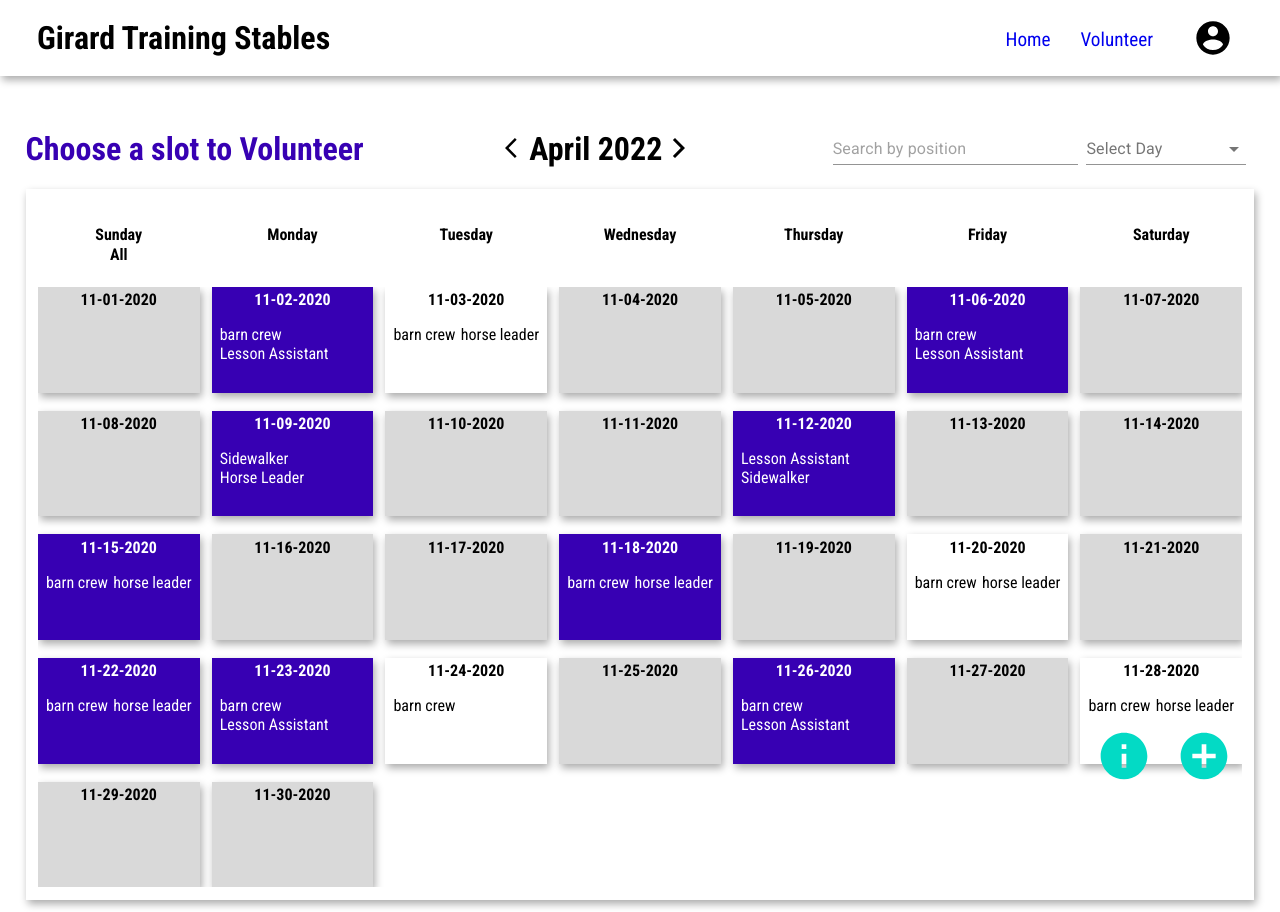
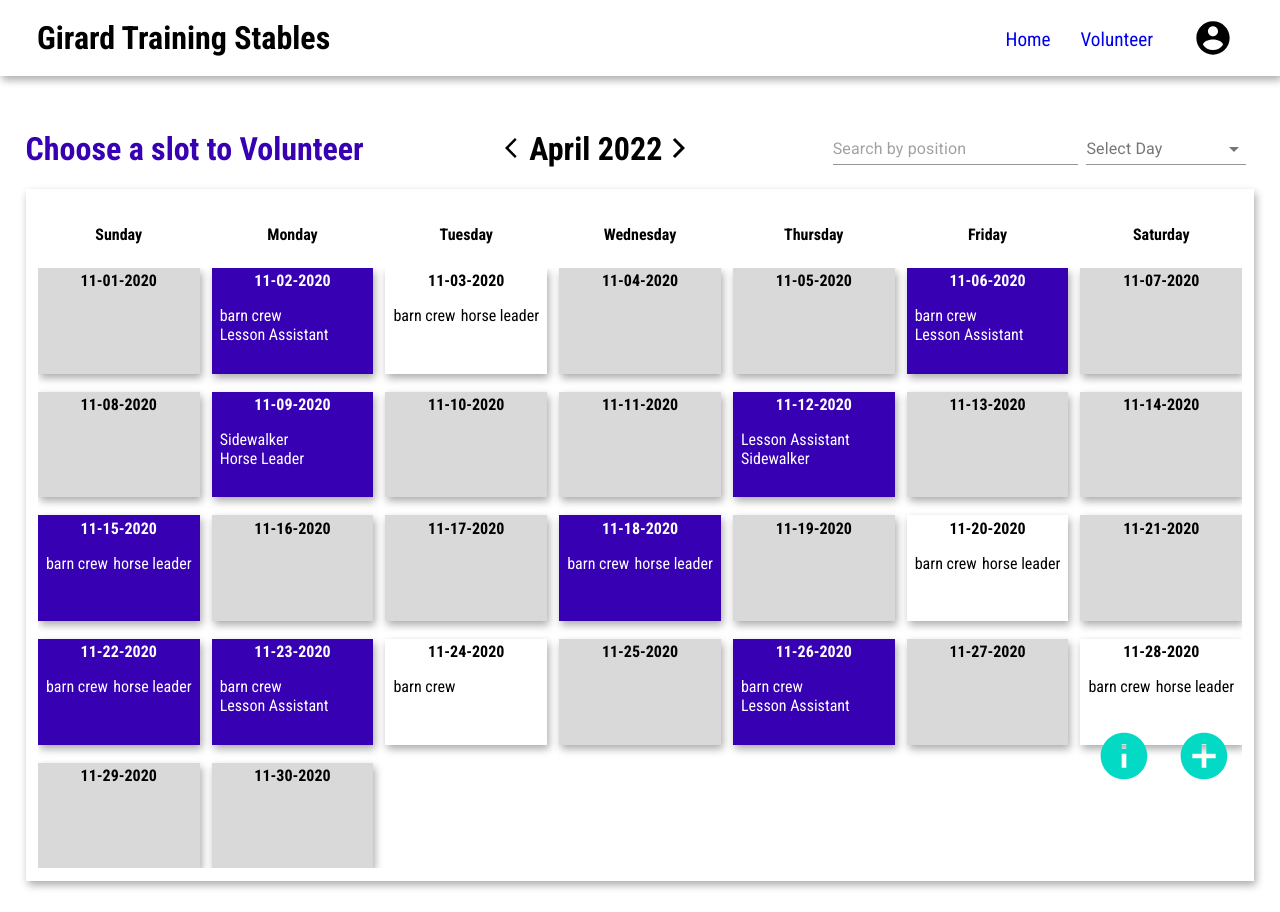
Before and after one commit to MichaelRoss2023/girardClient, a React (Create React App) app: page /volunteer in a window 1280 px wide. Built offline with nearby package versions, Linux system fonts and the light colour scheme.

Commit message:
Update header

```diff
--- a/src/components/SlotPicker/SlotPicker.js
+++ b/src/components/SlotPicker/SlotPicker.js
@@ -25,7 +25,9 @@ function SlotPicker(props) {
     const [body, setBody] = React.useState('');
     const history = useHistory();
 
-
+   //Array to display the day header
+    const displaydays = ['Sunday', 'Monday', 'Tuesday', 'Wednesday', 'Thursday', 'Friday', 'Saturday'];
+    //Create the arrays for
     const days = ['Sunday', 'Monday', 'Tuesday', 'Wednesday', 'Thursday', 'Friday', 'Saturday', 'All'];
     const months = ['January', 'February', 'March', 'April', 'May', 'June', 'July', 'August', 'September', 'October', 'November', 'December'];
 
@@ -196,7 +198,7 @@ function SlotPicker(props) {
             </div>
             <Card style={{minHeight: 'fit-content', padding: '1%'}}>
             <div className="grid">
-                { days.map((day, dayIndex) => <div key={dayIndex} style={{fontWeight: 'bold'}}>{day}</div> ) }
+                { displaydays.map((day, dayIndex) => <div key={dayIndex} style={{fontWeight: 'bold'}}>{day}</div> ) }
             </div>
             <div className="grid five-rows">
                 {
```
